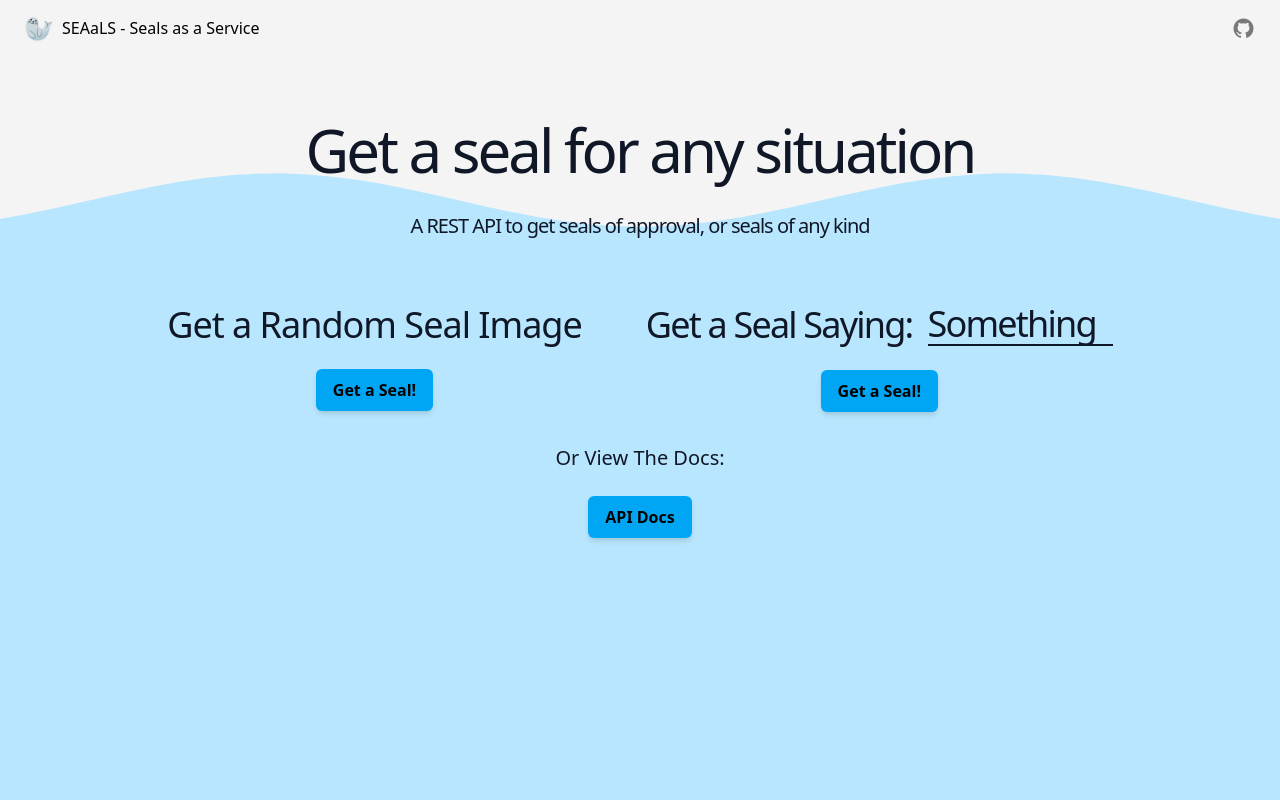
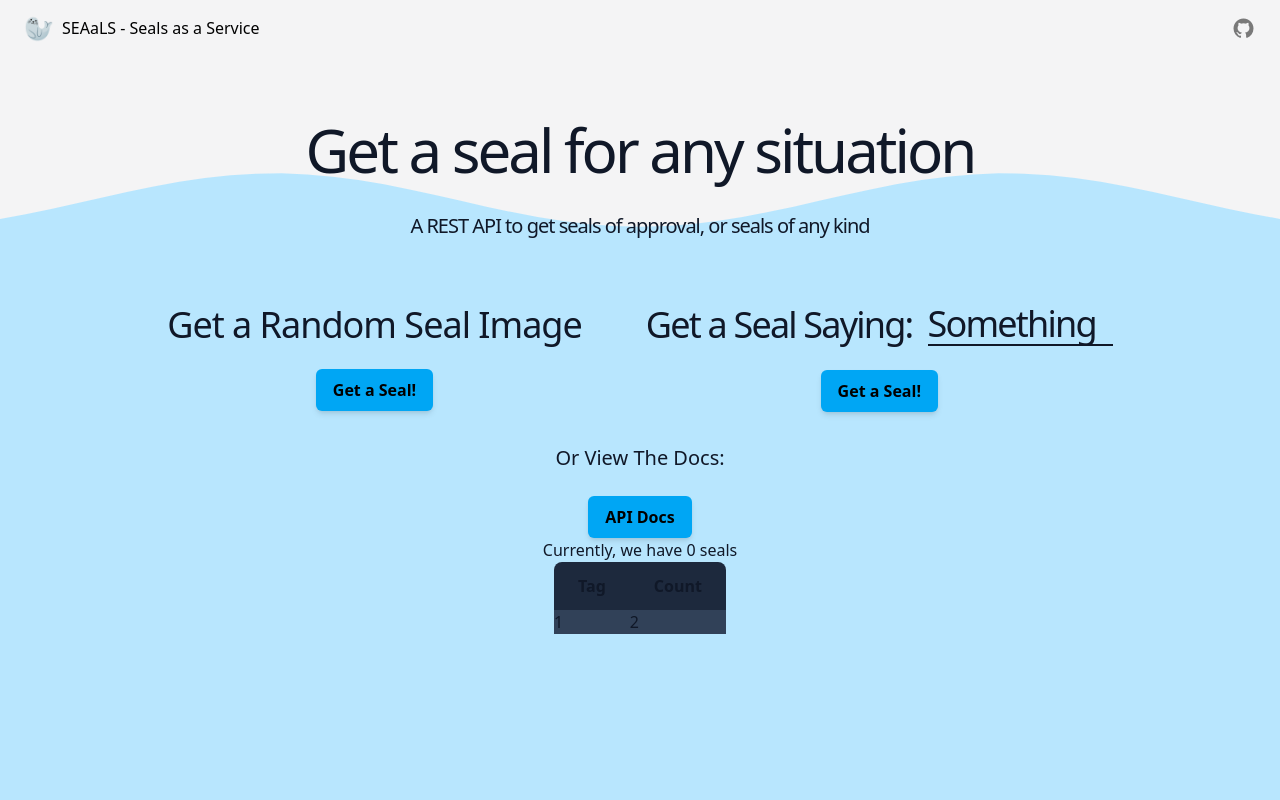
Before and after one commit to Kirimson/seaals, a web app: file public/html/index.html in a window 1280 px wide. Run offline with its HTML, style and script files only (its server is not run), Linux system fonts and the light colour scheme; some libraries are stand-ins or nearby versions.

Commit message:
Start on stats on index page

```diff
--- a/public/html/index.html
+++ b/public/html/index.html
@@ -40,7 +40,7 @@
 
     <div class="wave bg-zinc-100 dark:bg-zinc-900 h-screen"></div>
 
-    <content class="flex flex-col">
+    <content class="flex flex-col px-5">
       <section id="upper" class="max-w-7xl justify-between mx-auto pt-16">
         <h1 class="text-6xl tracking-tighter text-balance text-center">
           Get a seal for any situation
@@ -79,7 +79,7 @@
           >
             <h2>Get a Seal Saying: &nbsp;</h2>
             <input
-              id="saysInput"
+              id="says-input"
               class="w-[9ch] p-0 m-0 border-b-2 focus:outline-0"
               type="text"
               value="Something"
@@ -87,12 +87,12 @@
             />
           </div>
 
-          <a id="saysLink" href="/seal/says/Something">
+          <a id="says-link" href="/seal/says/Something">
             <button
               class="rounded-md py-2 px-4 border border-transparent transition-all shadow-md hover:shadow-lg text-center text-black dark:text-white focus:shadow-none bg-sky-500 dark:bg-sky-800 hover:bg-sky-300 hover:dark:bg-sky-700 hover:cursor-pointer"
               type="submit"
             >
-              <b id="saysText">Get a Seal!</b>
+              <b id="says-text">Get a Seal!</b>
             </button>
           </a>
         </section>
@@ -109,6 +109,28 @@
           </button>
         </a>
       </section>
+
+      <section id="stats" class="flex flex-col items-center">
+        <p>Currently, we have <span id="seal-count">0</span> seals</p>
+        <div>
+          <table
+            class="bg-slate-800 border-separate border-0 rounded-lg border-spacing-0"
+          >
+            <thead class="">
+              <tr class="">
+                <th class="px-6 py-3">Tag</th>
+                <th class="px-6 py-3">Count</th>
+              </tr>
+            </thead>
+            <tbody class="even:bg-slate-700" id="popular-tags">
+              <tr>
+                <td>1</td>
+                <td>2</td>
+              </tr>
+            </tbody>
+          </table>
+        </div>
+      </section>
     </content>
     <script src="/assets/js/index.js"></script>
   </body>
```
Also changed, not shown: .air.toml, public/assets/js/index.js, public/assets/output.css.
